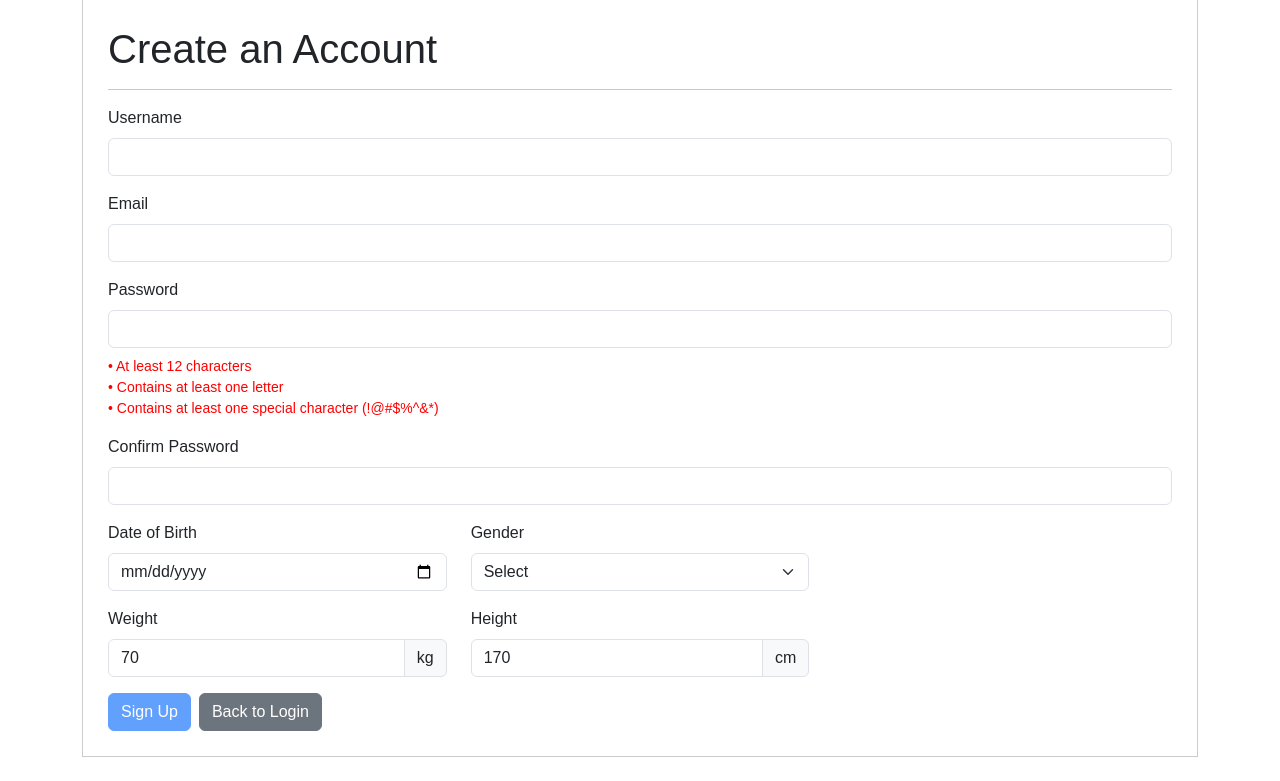
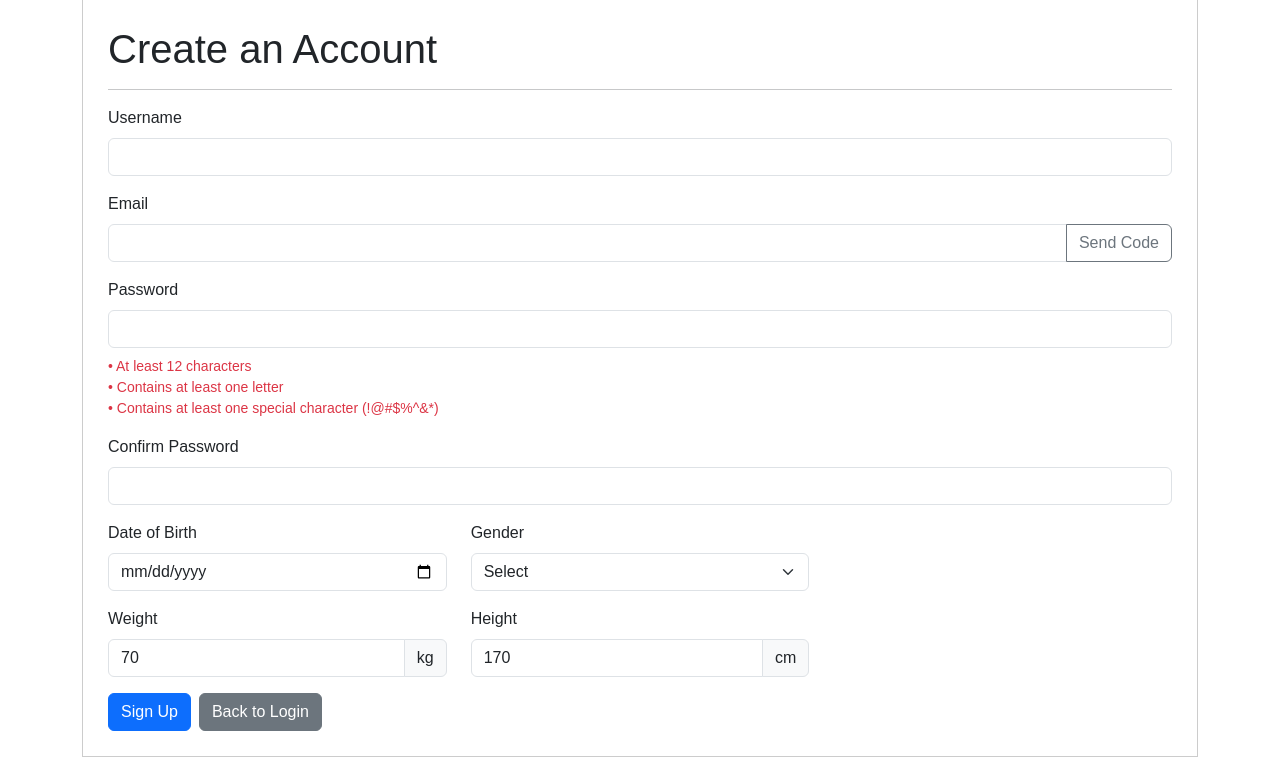
Before and after one commit to nhuntkn/CITS3403-Agile-Web-Development, a Flask app: page /signup in a window 1280 px wide. Shown: the part 145-926 px from the top of the page. Run offline with Flask 3, Linux system fonts and the light colour scheme; some libraries are stand-ins or nearby versions.

Commit message:
Verify email before completing sign up

```diff
--- a/app.py
+++ b/app.py
@@ -101,6 +101,33 @@ def clear_reset_session():
     session.pop("reset_time", None)
     session.pop("reset_attempts", None)
     session.pop("reset_verified", None)
+
+
+def send_verification_email(to_email, code):
+    if not app.config["MAIL_USERNAME"] or not app.config["MAIL_PASSWORD"]:
+        raise RuntimeError("Email credentials are not configured")
+
+    msg = EmailMessage()
+    msg["Subject"] = "Email Verification Code"
+    msg["From"] = app.config["MAIL_USERNAME"]
+    msg["To"] = to_email
+    msg.set_content(
+        f"Your verification code is: {code}\n\n"
+        "This code will expire in 5 minutes.\n"
+        "If you did not sign up, please ignore this email."
+    )
+
+    with smtplib.SMTP_SSL("smtp.gmail.com", 465) as smtp:
+        smtp.login(app.config["MAIL_USERNAME"], app.config["MAIL_PASSWORD"])
+        smtp.send_message(msg)
+
+
+def clear_signup_session():
+    session.pop("signup_code", None)
+    session.pop("signup_time", None)
+    session.pop("signup_attempts", None)
+    session.pop("signup_data", None)
+    session.pop("signup_verified_email", None)
 
 
 def user_avatar_url(user):
@@ -389,6 +416,63 @@ def dashboard():
         calorie_goal=calorie_goal
     )
 
+@app.route("/api/send_signup_code", methods=["POST"])
+def send_signup_code():
+    data = request.get_json()
+    email = (data.get("email") or "").strip()
+
+    if not email:
+        return jsonify({"error": "Email is required"}), 400
+
+    if User.query.filter_by(email=email).first():
+        return jsonify({"error": "Email already registered"}), 400
+
+    verification_code = str(random.randint(100000, 999999))
+    try:
+        send_verification_email(email, verification_code)
+    except Exception:
+        return jsonify({"error": "Failed to send verification email"}), 500
+
+    session["signup_code"] = verification_code
+    session["signup_time"] = time.time()
+    session["signup_attempts"] = 0
+    session.pop("signup_verified_email", None)
+
+    return jsonify({"message": "Verification code sent"})
+
+
+@app.route("/api/verify_signup_code", methods=["POST"])
+def verify_signup_code():
+    data = request.get_json()
+    code = (data.get("code") or "").strip()
+    email = (data.get("email") or "").strip()
+
+    if "signup_code" not in session:
+        return jsonify({"error": "No verification code sent. Please request a new one."}), 400
+
+    attempts = session.get("signup_attempts", 0)
+
+    if attempts >= 5:
+        session.pop("signup_code", None)
+        return jsonify({"error": "Too many incorrect attempts. Please request a new code."}), 400
+
+    if time.time() - session.get("signup_time", 0) > 300:
+        session.pop("signup_code", None)
+        return jsonify({"error": "Verification code expired. Please request a new one."}), 400
+
+    if code != session.get("signup_code"):
+        session["signup_attempts"] = attempts + 1
+        remaining = 5 - (attempts + 1)
+        return jsonify({"error": f"Invalid code. {remaining} attempt(s) remaining."}), 400
+
+    session["signup_verified_email"] = email
+    session.pop("signup_code", None)
+    session.pop("signup_time", None)
+    session.pop("signup_attempts", None)
+
+    return jsonify({"message": "Email verified successfully"})
+
+
 @app.route("/signup", methods=["GET", "POST"])
 def signup():
     if request.method == "POST":
@@ -396,60 +480,59 @@ def signup():
         email = request.form.get("email")
         password = request.form.get("password")
         confirm = request.form.get("confirm")
-
         dob = request.form.get("dob")
         gender = request.form.get("gender")
         weight = request.form.get("weight")
         height = request.form.get("height")
 
+        verified_email = session.get("signup_verified_email", "")
+
+        def render_error(msg):
+            return render_template("signup.html",
+                                   today=current_date.today().isoformat(),
+                                   error=msg,
+                                   verified_email=verified_email)
+
         if not password or len(password) < 12:
-            return render_template("signup.html", error="Password must be at least 12 characters long")
+            return render_error("Password must be at least 12 characters long")
 
         if not any(char.isalpha() for char in password):
-            return render_template("signup.html", error="Password must contain at least one letter")
+            return render_error("Password must contain at least one letter")
 
         if not any(char in "!@#$%^&*" for char in password):
-            return render_template(
-                "signup.html",
-                error="Password must contain at least one special character"
-            )
+            return render_error("Password must contain at least one special character")
 
         if password != confirm:
-            return render_template("signup.html", error="Passwords do not match")
+            return render_error("Passwords do not match")
 
         existing = User.query.filter_by(username=username).first()
         if existing:
-            return render_template("signup.html", error="Username already exists")
+            return render_error("Username already exists")
 
         existing_email = User.query.filter_by(email=email).first()
         if existing_email:
-            return render_template(
-                "signup.html",
-                error="Email already exists"
-            )
+            return render_error("Email already exists")
 
         try:
             weight_value = float(weight)
             height_value = float(height)
         except (TypeError, ValueError):
-            return render_template("signup.html", today=current_date.today().isoformat(),
-                                   error="Weight and height must be valid numbers")
+            return render_error("Weight and height must be valid numbers")
 
         if weight_value < 1 or weight_value > 300:
-            return render_template("signup.html", today=current_date.today().isoformat(),
-                                   error="Weight must be between 1 and 300 kg")
+            return render_error("Weight must be between 1 and 300 kg")
 
         if height_value < 50 or height_value > 250:
-            return render_template("signup.html", today=current_date.today().isoformat(),
-                                   error="Height must be between 50 and 250 cm")
+            return render_error("Height must be between 50 and 250 cm")
 
         if round(weight_value, 2) != weight_value:
-            return render_template("signup.html", today=current_date.today().isoformat(),
-                                   error="Weight can only have up to 2 decimal places")
+            return render_error("Weight can only have up to 2 decimal places")
 
         if round(height_value, 2) != height_value:
-            return render_template("signup.html", today=current_date.today().isoformat(),
-                                   error="Height can only have up to 2 decimal places")
+            return render_error("Height can only have up to 2 decimal places")
+
+        if not verified_email or verified_email != email:
+            return render_error("Please verify your email address before signing up")
 
         new_user = User(
             username=username,
@@ -460,16 +543,17 @@ def signup():
             start_weight=weight_value,
             height=height_value
         )
-
         new_user.set_password(password)
-
         db.session.add(new_user)
         db.session.commit()
 
+        clear_signup_session()
         login_user(new_user)
-        return redirect(url_for('dashboard'))
+        return redirect(url_for("dashboard"))
 
-    return render_template("signup.html", today=current_date.today().isoformat())
+    verified_email = session.get("signup_verified_email", "")
+    return render_template("signup.html", today=current_date.today().isoformat(),
+                           verified_email=verified_email)
 
 @app.route('/check_username')
 def check_username():
--- a/static/css/style.css
+++ b/static/css/style.css
@@ -879,3 +879,20 @@ body {
 .account-empty-message {
   color: #777777;
 }
+
+/* ── Auth top bar (login / signup / forgot password pages) ── */
+.auth-topbar {
+  background-color: #7793ae;
+  padding: 10px 0;
+  text-align: center;
+}
+
+.auth-topbar img {
+  height: 100px;
+  width: auto;
+}
+
+/* ── Form validation rule indicators ─────────────────────── */
+.rule-invalid { color: #dc3545; }
+.rule-valid   { color: #198754; }
+.feedback-error { color: #dc3545; }
--- /dev/null
+++ b/static/js/signup.js
@@ -0,0 +1,185 @@
+// Reads config from data attributes set by the template
+const _cfg = document.getElementById("signup-config").dataset;
+const CSRF_TOKEN             = _cfg.csrf;
+const verifiedEmailFromServer = JSON.parse(_cfg.verifiedEmail);
+
+// ── Email verification ────────────────────────────────────────────────────
+
+const emailInput        = document.getElementById("emailInput");
+const sendCodeBtn       = document.getElementById("sendCodeBtn");
+const verifySection     = document.getElementById("verifySection");
+const codeInput         = document.getElementById("codeInput");
+const verifyCodeBtn     = document.getElementById("verifyCodeBtn");
+const emailFeedback     = document.getElementById("emailFeedback");
+const codeFeedback      = document.getElementById("codeFeedback");
+const verifiedIndicator = document.getElementById("verifiedIndicator");
+
+let emailVerified = false;
+
+function showVerifiedState() {
+    verifySection.classList.add("d-none");
+    verifiedIndicator.classList.remove("d-none");
+    sendCodeBtn.textContent = "Resend Code";
+    emailVerified = true;
+    checkFormValid();
+}
+
+function clearVerifiedState() {
+    emailVerified = false;
+    verifiedIndicator.classList.add("d-none");
+    checkFormValid();
+}
+
+// Restore verified state after a server-side validation error re-renders the page
+if (verifiedEmailFromServer) {
+    showVerifiedState();
+}
+
+emailInput.addEventListener("input", () => {
+    if (emailVerified && emailInput.value.trim() !== verifiedEmailFromServer) {
+        clearVerifiedState();
+    }
+});
+
+sendCodeBtn.addEventListener("click", async () => {
+    const email = emailInput.value.trim();
+
+    if (!email) {
+        emailFeedback.textContent = "Please enter an email address";
+        emailFeedback.className = "text-danger";
+        return;
+    }
+
+    emailFeedback.textContent = "";
+    sendCodeBtn.disabled = true;
+    sendCodeBtn.textContent = "Sending...";
+
+    try {
+        const res = await fetch("/api/send_signup_code", {
+            method: "POST",
+            headers: { "Content-Type": "application/json", "X-CSRFToken": CSRF_TOKEN },
+            body: JSON.stringify({ email })
+        });
+        const data = await res.json();
+
+        if (!res.ok) {
+            emailFeedback.textContent = data.error || "Failed to send code";
+            emailFeedback.className = "text-danger";
+        } else {
+            emailFeedback.textContent = "Code sent! Check your inbox.";
+            emailFeedback.className = "text-success";
+            verifySection.classList.remove("d-none");
+            clearVerifiedState();
+            codeInput.value = "";
+            codeFeedback.textContent = "";
+            codeInput.focus();
+        }
+    } catch {
+        emailFeedback.textContent = "Network error. Please try again.";
+        emailFeedback.className = "text-danger";
+    }
+
+    sendCodeBtn.disabled = false;
+    sendCodeBtn.textContent = "Resend Code";
+});
+
+verifyCodeBtn.addEventListener("click", async () => {
+    const code  = codeInput.value.trim();
+    const email = emailInput.value.trim();
+
+    if (!code) {
+        codeFeedback.textContent = "Please enter the verification code";
+        codeFeedback.className = "text-danger";
+        return;
+    }
+
+    verifyCodeBtn.disabled = true;
+    verifyCodeBtn.textContent = "Verifying...";
+
+    try {
+        const res = await fetch("/api/verify_signup_code", {
+            method: "POST",
+            headers: { "Content-Type": "application/json", "X-CSRFToken": CSRF_TOKEN },
+            body: JSON.stringify({ code, email })
+        });
+        const data = await res.json();
+
+        if (!res.ok) {
+            codeFeedback.textContent = data.error || "Invalid code";
+            codeFeedback.className = "text-danger";
+            verifyCodeBtn.disabled = false;
+            verifyCodeBtn.textContent = "Verify";
+        } else {
+            emailFeedback.textContent = "";
+            codeFeedback.textContent = "";
+            showVerifiedState();
+        }
+    } catch {
+        codeFeedback.textContent = "Network error. Please try again.";
+        codeFeedback.className = "text-danger";
+        verifyCodeBtn.disabled = false;
+        verifyCodeBtn.textContent = "Verify";
+    }
+});
+
+// ── Password validation ───────────────────────────────────────────────────
+
+const pwd          = document.getElementById("password");
+const confirmInput = document.getElementById("confirm");
+const submitBtn    = document.getElementById("submitBtn");
+const ruleLength   = document.getElementById("rule-length");
+const ruleLetter   = document.getElementById("rule-letter");
+const ruleSpecial  = document.getElementById("rule-special");
+
+function setRule(el, valid) {
+    el.classList.toggle("rule-valid", valid);
+    el.classList.toggle("rule-invalid", !valid);
+}
+
+pwd.addEventListener("input", () => {
+    const value = pwd.value;
+    setRule(ruleLength, value.length >= 12);
+    setRule(ruleLetter, /[A-Za-z]/.test(value));
+    setRule(ruleSpecial, /[!@#$%^&*]/.test(value));
+    checkFormValid();
+});
+
+confirmInput.addEventListener("input", () => {
+    document.getElementById("confirmFeedback").innerText =
+        confirmInput.value !== pwd.value ? "Passwords do not match" : "";
+    checkFormValid();
+});
+
+// ── Username availability check ───────────────────────────────────────────
+
+document.querySelector('input[name="username"]').addEventListener("blur", function () {
+    if (!this.value) return;
+    fetch(`/check_username?username=${this.value}`)
+        .then(r => r.json())
+        .then(data => {
+            document.getElementById("usernameFeedback").innerText =
+                data.exists ? "Username already exists" : "";
+        });
+});
+
+// ── DOB max date ──────────────────────────────────────────────────────────
+
+const dobInput = document.querySelector('input[name="dob"]');
+if (dobInput) {
+    dobInput.setAttribute("max", new Date().toISOString().split("T")[0]);
+}
+
+// ── Submit gate ───────────────────────────────────────────────────────────
+
+function checkFormValid() {
+    const value = pwd.value;
+    submitBtn.disabled = !(
+        value.length >= 12 &&
+        /[A-Za-z]/.test(value) &&
+        /[!@#$%^&*]/.test(value) &&
+        confirmInput.value === value &&
+        emailVerified
+    );
+}
+
+submitBtn.disabled = true;
--- a/templates/signup.html
+++ b/templates/signup.html
@@ -3,25 +3,25 @@
 {% block title %}Sign Up{% endblock %}
 
 {% block content %}
-<!-- top bar -->
-<div style="background-color: #7793ae; padding: 10px 0; text-align: center;">
-    <img src="{{ url_for('static', filename='images/logo.png') }}"
-         alt="Exercise Planner"
-         style="height:100px; width:auto;">
+<div class="auth-topbar">
+    <img src="{{ url_for('static', filename='images/logo.png') }}" alt="Exercise Planner">
 </div>
 
 <div class="container py-4">
-
     <div class="main-box">
 
         <h1>Create an Account</h1>
         <hr>
 
         {% if error %}
-            <div class="alert alert-danger">
-                {{ error }}
-            </div>
+            <div class="alert alert-danger">{{ error }}</div>
         {% endif %}
+
+        <div id="signup-config"
+             data-csrf="{{ csrf_token() }}"
+             data-verified-email="{{ verified_email | tojson }}"
+             hidden>
+        </div>
 
         <form method="POST">
             <input type="hidden" name="csrf_token" value="{{ csrf_token() }}">
@@ -30,46 +30,58 @@
             <div class="mb-3">
                 <label class="form-label">Username</label>
                 <input class="form-control" name="username" required>
-                <small id="usernameFeedback" style="color:red;"></small>
+                <small id="usernameFeedback" class="feedback-error"></small>
             </div>
 
-            <!-- Email -->
+            <!-- Email + Send Code -->
             <div class="mb-3">
                 <label class="form-label">Email</label>
+                <div class="input-group">
+                    <input
+                        type="email"
+                        class="form-control"
+                        name="email"
+                        id="emailInput"
+                        value="{{ verified_email or '' }}"
+                        required
+                    >
+                    <button type="button" class="btn btn-outline-secondary" id="sendCodeBtn">
+                        Send Code
+                    </button>
+                </div>
+                <small id="emailFeedback"></small>
+                <div class="form-text mt-2 d-none" id="verifiedIndicator">
+                    <div class="rule-valid">• Email verified</div>
+                </div>
+            </div>
 
-                <input
-                    type="email"
-                    class="form-control"
-                    name="email"
-                    required
-                >
+            <!-- Verification code (shown after Send Code is clicked) -->
+            <div id="verifySection" class="mb-3 d-none">
+                <label class="form-label">Verification Code</label>
+                <div class="input-group">
+                    <input
+                        type="text"
+                        class="form-control"
+                        id="codeInput"
+                        maxlength="6"
+                        autocomplete="one-time-code"
+                        placeholder="Enter 6-digit code"
+                    >
+                    <button type="button" class="btn btn-outline-primary" id="verifyCodeBtn">
+                        Verify
+                    </button>
+                </div>
+                <small id="codeFeedback"></small>
             </div>
 
             <!-- Password -->
             <div class="mb-3">
                 <label class="form-label">Password</label>
-
-                <input
-                    type="password"
-                    class="form-control"
-                    name="password"
-                    id="password"
-                    required
-                >
-
-                <!-- Password rules -->
+                <input type="password" class="form-control" name="password" id="password" required>
                 <div class="form-text mt-2">
-                    <div id="rule-length" style="color:red;">
-                        • At least 12 characters
-                    </div>
-
-                    <div id="rule-letter" style="color:red;">
-                        • Contains at least one letter
-                    </div>
-
-                    <div id="rule-special" style="color:red;">
-                        • Contains at least one special character (!@#$%^&*)
-                    </div>
+                    <div id="rule-length" class="rule-invalid">• At least 12 characters</div>
+                    <div id="rule-letter" class="rule-invalid">• Contains at least one letter</div>
+                    <div id="rule-special" class="rule-invalid">• Contains at least one special character (!@#$%^&*)</div>
                 </div>
             </div>
 
@@ -77,22 +89,15 @@
             <div class="mb-3">
                 <label class="form-label">Confirm Password</label>
                 <input type="password" class="form-control" name="confirm" id="confirm" required>
-                <small id="confirmFeedback" style="color:red;"></small>
+                <small id="confirmFeedback" class="feedback-error"></small>
             </div>
 
             <!-- DOB + Gender -->
             <div class="row mb-3">
-
                 <div class="col-md-4">
                     <label class="form-label">Date of Birth</label>
-                    <input
-                        type="date"
-                        class="form-control"
-                        name="dob"
-                        max="{{ today }}"
-                    >
+                    <input type="date" class="form-control" name="dob" max="{{ today }}">
                 </div>
-
                 <div class="col-md-4">
                     <label class="form-label">Gender</label>
                     <select class="form-select" name="gender">
@@ -101,12 +106,10 @@
                         <option>Female</option>
                     </select>
                 </div>
-
             </div>
 
             <!-- Weight + Height -->
             <div class="row mb-3">
-
                 <div class="col-md-4">
                     <label class="form-label">Weight</label>
                     <div class="input-group">
@@ -114,7 +117,6 @@
                         <span class="input-group-text">kg</span>
                     </div>
                 </div>
-
                 <div class="col-md-4">
                     <label class="form-label">Height</label>
                     <div class="input-group">
@@ -122,115 +124,18 @@
                         <span class="input-group-text">cm</span>
                     </div>
                 </div>
-
             </div>
 
             <div class="d-flex gap-2">
-                <button type="submit" class="btn btn-primary">Sign Up</button>
-
-                <a href="{{ url_for('login') }}" class="btn btn-secondary">
-                    Back to Login
-                </a>
+                <button type="submit" class="btn btn-primary" id="submitBtn">Sign Up</button>
+                <a href="{{ url_for('login') }}" class="btn btn-secondary">Back to Login</a>
             </div>
 
         </form>
-
     </div>
-
 </div>
 {% endblock %}
 
 {% block scripts %}
-<script>
-// ===== Password validation =====
-const pwd = document.getElementById("password");
-const confirmInput = document.getElementById("confirm");
-
-const ruleLength = document.getElementById("rule-length");
-const ruleLetter = document.getElementById("rule-letter");
-const ruleSpecial = document.getElementById("rule-special");
-
-// Password rules (length + at least one letter)
-pwd.addEventListener("input", () => {
-    const value = pwd.value;
-
-    // length rule
-    ruleLength.style.color = value.length >= 12 ? "green" : "red";
-
-    // at least one letter (case-insensitive)
-    ruleLetter.style.color = /[A-Za-z]/.test(value) ? "green" : "red";
-
-    // special character
-    ruleSpecial.style.color =
-    /[!@#$%^&*]/.test(value)
-    ? "green"
-    : "red";
-});
-
-// ===== Confirm password check =====
-confirmInput.addEventListener("input", () => {
-    const feedback = document.getElementById("confirmFeedback");
-
-    if (confirmInput.value !== pwd.value) {
-        feedback.innerText = "Passwords do not match";
-    } else {
-        feedback.innerText = "";
-    }
-});
-
-// ===== AJAX username check =====
-const usernameInput = document.querySelector('input[name="username"]');
-
-usernameInput.addEventListener('blur', function() {
-    const username = this.value;
-
-    if (!username) return;
-
-    fetch(`/check_username?username=${username}`)
-        .then(res => res.json())
-        .then(data => {
-            const feedback = document.getElementById("usernameFeedback");
-
-            if (data.exists) {
-                feedback.innerText = "Username already exists";
-            } else {
-                feedback.innerText = "";
-            }
-        });
-});
-
-// ===== DOB prevent future date =====
-const dobInput = document.querySelector('input[name="dob"]');
-
-if (dobInput) {
-    const today = new Date().toISOString().split("T")[0];
-    dobInput.setAttribute("max", today);
-}
-
-// ===== check validation before submit =====
-const submitBtn = document.querySelector("button[type='submit'], button.btn-primary");
-
-function checkFormValid() {
-    const value = pwd.value;
-
-    const validLength = value.length >= 12;
-    const validLetter = /[A-Za-z]/.test(value);
-    const validSpecial = /[!@#$%^&*]/.test(value);
-
-    const match = confirmInput.value === value;
-
-    if (validLength && validLetter && validSpecial && match) {
-        submitBtn.disabled = false;
-    } else {
-        submitBtn.disabled = true;
-    }
-}
-
-// trigger on input
-pwd.addEventListener("input", checkFormValid);
-confirmInput.addEventListener("input", checkFormValid);
-
-// initial state
-submitBtn.disabled = true;
-</script>
+<script src="{{ url_for('static', filename='js/signup.js') }}"></script>
 {% endblock %}
```
